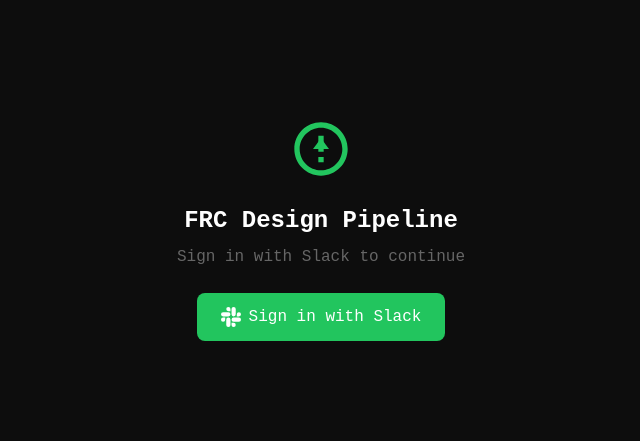
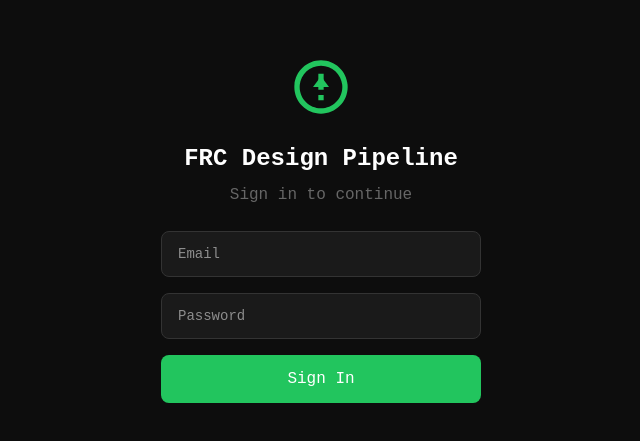
Before and after one commit to Mkhaleel08/frc-design-pipeline, a Next.js app: page / in a window 1280 px wide. Shown: the part 171-612 px from the top of the page, without its empty margins (319-959 px from the left). Built offline with nearby package versions, Linux system fonts and the light colour scheme; no server answers.

Commit message:
Switch to email/password authentication

```diff
--- a/src/app/api/auth/callback/route.ts
+++ /dev/null
@@ -1,73 +0,0 @@
-import { NextRequest, NextResponse } from 'next/server';
-import { setSession } from '@/lib/auth';
-
-export async function GET(request: NextRequest) {
-  const url = new URL(request.url);
-  const code = url.searchParams.get('code');
-  const error = url.searchParams.get('error');
-
-  if (error || !code) {
-    console.log('Error or no code:', error);
-    return NextResponse.redirect(new URL('/?error=auth_failed', request.url));
-  }
-
-  const clientId = process.env.SLACK_CLIENT_ID;
-  const clientSecret = process.env.SLACK_CLIENT_SECRET;
-  const redirectUri = process.env.SLACK_REDIRECT_URI;
-
-  // Use OpenID Connect token endpoint
-  const tokenResponse = await fetch('https://slack.com/api/openid.connect.token', {
-    method: 'POST',
-    headers: { 'Content-Type': 'application/x-www-form-urlencoded' },
-    body: new URLSearchParams({
-      client_id: clientId!,
-      client_secret: clientSecret!,
-      code,
-      redirect_uri: redirectUri!,
-      grant_type: 'authorization_code',
-    }),
-  });
-
-  const tokenData = await tokenResponse.json();
-
-  console.log('OpenID token response:', JSON.stringify(tokenData));
-
-  if (!tokenData.ok) {
-    console.error('OpenID token error:', tokenData);
-    return NextResponse.redirect(new URL('/?error=auth_failed', request.url));
-  }
-
-  const accessToken = tokenData.access_token;
-  const idToken = tokenData.id_token;
-
-  if (!accessToken || !idToken) {
-    console.error('Missing tokens:', tokenData);
-    return NextResponse.redirect(new URL('/?error=auth_failed', request.url));
-  }
-
-  // Use OpenID Connect userInfo endpoint
-  const userResponse = await fetch('https://slack.com/api/openid.connect.userInfo', {
-    headers: { Authorization: `Bearer ${accessToken}` },
-  });
-
-  const userData = await userResponse.json();
-
-  console.log('OpenID userInfo response:', JSON.stringify(userData));
-
-  // Extract user info from OpenID response
-  const user = {
-    id: userData.sub || 'unknown',
-    name: userData.name || 'Team Member',
-    real_name: userData.name || 'Team Member',
-    image_72: userData.picture || '',
-    email: userData.email || '',
-  };
-
-  await setSession({
-    user,
-    accessToken: accessToken,
-    expiresAt: Date.now() + 7 * 24 * 60 * 60 * 1000,
-  });
-
-  return NextResponse.redirect(new URL('/', request.url));
-}
--- a/src/app/api/auth/login/route.ts
+++ b/src/app/api/auth/login/route.ts
@@ -1,15 +1,24 @@
-import { NextResponse } from 'next/server';
-import { getSlackAuthUrl } from '@/lib/auth';
+import { NextRequest, NextResponse } from 'next/server';
+import { setSession } from '@/lib/auth';
 
-export async function GET() {
-  const clientId = process.env.SLACK_CLIENT_ID;
-  console.log('SLACK_CLIENT_ID:', clientId);
-  console.log('SLACK_REDIRECT_URI:', process.env.SLACK_REDIRECT_URI);
+export async function POST(request: NextRequest) {
+  const { email, password } = await request.json();
 
-  if (!clientId) {
-    return NextResponse.json({ error: 'SLACK_CLIENT_ID not configured' }, { status: 500 });
+  if (email !== process.env.AUTH_EMAIL || password !== process.env.AUTH_PASSWORD) {
+    return NextResponse.json({ error: 'Invalid email or password' }, { status: 401 });
   }
 
-  const authUrl = getSlackAuthUrl();
-  return NextResponse.redirect(authUrl);
+  await setSession({
+    user: {
+      id: email,
+      name: email.split('@')[0],
+      real_name: email.split('@')[0],
+      image_72: '',
+      email: email,
+    },
+    accessToken: 'password-auth',
+    expiresAt: Date.now() + 7 * 24 * 60 * 60 * 1000,
+  });
+
+  return NextResponse.json({ ok: true });
 }
--- a/src/components/App.tsx
+++ b/src/components/App.tsx
@@ -8,6 +8,64 @@
 import { DetailModal } from './DetailModal';
 import { FormModal, FormData } from './FormModal';
 import { DesignRequest, SlackUser } from './types';
+
+function LoginForm({ onLogin, isLoading, error }: { onLogin: (email: string, password: string) => void; isLoading: boolean; error: string | null }) {
+  const [email, setEmail] = useState('');
+  const [password, setPassword] = useState('');
+
+  const handleSubmit = (e: React.FormEvent) => {
+    e.preventDefault();
+    onLogin(email, password);
+  };
+
+  return (
+    <div className="min-h-screen flex items-center justify-center bg-[#0D0D0D]">
+      <div className="text-center w-full max-w-xs">
+        <div className="mb-6">
+          <svg className="w-16 h-16 mx-auto text-[#22C55E]" fill="currentColor" viewBox="0 0 24 24">
+            <path d="M12 2C6.48 2 2 6.48 2 12s4.48 10 10 10 10-4.48 10-10S17.52 2 12 2zm0 18c-4.41 0-8-3.59-8-8s3.59-8 8-8 8 3.59 8 8-3.59 8-8 8zm-1-13h2v6h-2zm0 8h2v2h-2z"/>
+            <path d="M12 8l3 4h-6l3-4z"/>
+          </svg>
+        </div>
+        <h1 className="text-2xl font-semibold mb-2">FRC Design Pipeline</h1>
+        <p className="text-[#666] mb-6">Sign in to continue</p>
+
+        <form onSubmit={handleSubmit} className="space-y-4">
+          <input
+            type="email"
+            value={email}
+            onChange={(e) => setEmail(e.target.value)}
+            placeholder="Email"
+            required
+            className="w-full px-4 py-3 bg-[#1A1A1A] border border-[#333] rounded-lg text-sm focus:outline-none focus:border-[#22C55E]"
+            disabled={isLoading}
+          />
+          <input
+            type="password"
+            value={password}
+            onChange={(e) => setPassword(e.target.value)}
+            placeholder="Password"
+            required
+            className="w-full px-4 py-3 bg-[#1A1A1A] border border-[#333] rounded-lg text-sm focus:outline-none focus:border-[#22C55E]"
+            disabled={isLoading}
+          />
+
+          {error && (
+            <p className="text-red-400 text-sm">{error}</p>
+          )}
+
+          <button
+            type="submit"
+            disabled={isLoading}
+            className="w-full px-4 py-3 bg-[#22C55E] hover:bg-[#16A34A] disabled:opacity-50 text-white font-medium rounded-lg transition-colors"
+          >
+            {isLoading ? 'Signing in...' : 'Sign In'}
+          </button>
+        </form>
+      </div>
+    </div>
+  );
+}
 
 export function App() {
   const [user, setUser] = useState<SlackUser | null>(null);
@@ -52,8 +110,35 @@
     }
   }
 
-  async function handleLogin() {
-    window.location.href = '/api/auth/login';
+  async function handleLogin(email: string, password: string) {
+    setIsSubmitting(true);
+    setError(null);
+    try {
+      const res = await fetch('/api/auth/login', {
+        method: 'POST',
+        headers: { 'Content-Type': 'application/json' },
+        body: JSON.stringify({ email, password }),
+      });
+
+      if (res.ok) {
+        const data = await res.json();
+        setUser({
+          id: email,
+          name: email.split('@')[0],
+          real_name: email.split('@')[0],
+          image_72: '',
+          email: email,
+        });
+        fetchRequests();
+      } else {
+        const data = await res.json();
+        setError(data.error || 'Login failed');
+      }
+    } catch (e) {
+      setError('Login failed');
+    } finally {
+      setIsSubmitting(false);
+    }
   }
 
   async function handleLogout() {
@@ -139,27 +224,7 @@
 
   if (!user) {
     return (
-      <div className="min-h-screen flex items-center justify-center bg-[#0D0D0D]">
-        <div className="text-center">
-          <div className="mb-6">
-            <svg className="w-16 h-16 mx-auto text-[#22C55E]" fill="currentColor" viewBox="0 0 24 24">
-              <path d="M12 2C6.48 2 2 6.48 2 12s4.48 10 10 10 10-4.48 10-10S17.52 2 12 2zm0 18c-4.41 0-8-3.59-8-8s3.59-8 8-8 8 3.59 8 8-3.59 8-8 8zm-1-13h2v6h-2zm0 8h2v2h-2z"/>
-              <path d="M12 8l3 4h-6l3-4z"/>
-            </svg>
-          </div>
-          <h1 className="text-2xl font-semibold mb-2">FRC Design Pipeline</h1>
-          <p className="text-[#666] mb-6">Sign in with Slack to continue</p>
-          <button
-            onClick={handleLogin}
-            className="flex items-center gap-2 px-6 py-3 bg-[#22C55E] hover:bg-[#16A34A] text-white font-medium rounded-lg mx-auto transition-colors"
-          >
-            <svg className="w-5 h-5" viewBox="0 0 24 24" fill="currentColor">
-              <path d="M5.042 15.165a2.528 2.528 0 0 1-2.52 2.523A2.528 2.528 0 0 1 0 15.165a2.527 2.527 0 0 1 2.522-2.52h2.52v2.52zM6.313 15.165a2.527 2.527 0 0 1 2.521-2.52 2.527 2.527 0 0 1 2.521 2.52v6.313A2.528 2.528 0 0 1 8.834 24a2.528 2.528 0 0 1-2.521-2.522v-6.313zM8.834 5.042a2.528 2.528 0 0 1-2.521-2.52A2.528 2.528 0 0 1 8.834 0a2.528 2.528 0 0 1 2.521 2.522v2.52H8.834zM8.834 6.313a2.528 2.528 0 0 1 2.521 2.521 2.528 2.528 0 0 1-2.521 2.521H2.522A2.528 2.528 0 0 1 0 8.834a2.528 2.528 0 0 1 2.522-2.521h6.312zM18.956 8.834a2.528 2.528 0 0 1 2.522-2.521A2.528 2.528 0 0 1 24 8.834a2.528 2.528 0 0 1-2.522 2.521h-2.522V8.834zM17.688 8.834a2.528 2.528 0 0 1-2.523 2.521 2.527 2.527 0 0 1-2.52-2.521V2.522A2.527 2.527 0 0 1 15.165 0a2.528 2.528 0 0 1 2.523 2.522v6.312zM15.165 18.956a2.528 2.528 0 0 1 2.523 2.522A2.528 2.528 0 0 1 15.165 24a2.527 2.527 0 0 1-2.52-2.522v-2.522h2.52zM15.165 17.688a2.527 2.527 0 0 1-2.52-2.523 2.526 2.526 0 0 1 2.52-2.52h6.313A2.527 2.527 0 0 1 24 15.165a2.528 2.528 0 0 1-2.522 2.523h-6.313z"/>
-            </svg>
-            Sign in with Slack
-          </button>
-        </div>
-      </div>
+      <LoginForm onLogin={handleLogin} isLoading={isSubmitting} error={error} />
     );
   }
 
```
